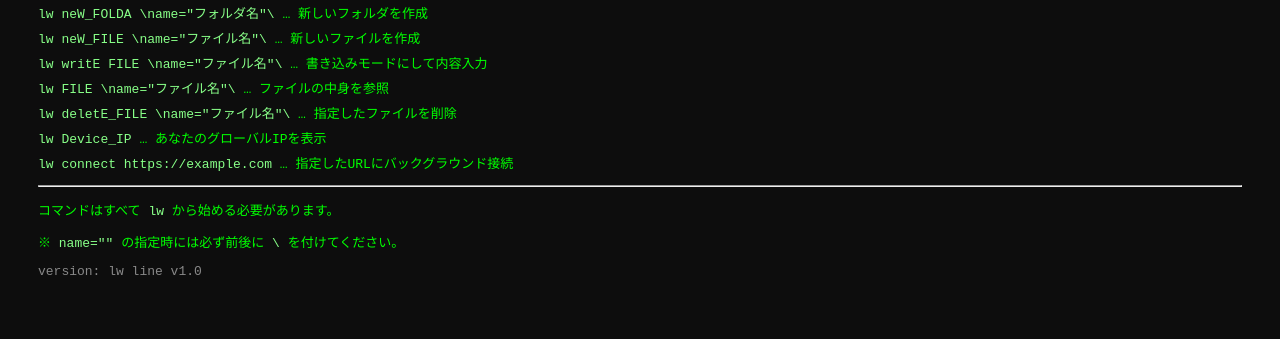
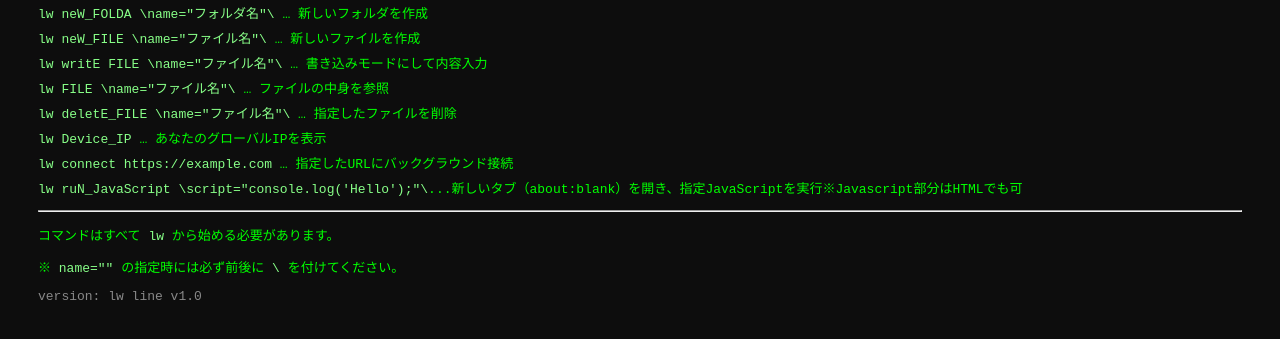
Before and after one commit to hamumeron/lw-line, a plain HTML site: page cmd00.html in a window 1280 px wide. Shown: the part 131-470 px from the top of the page. Drawn offline with Linux system fonts and the light colour scheme.

Commit message:
Update cmd00.html

```diff
--- a/cmd00.html
+++ b/cmd00.html
@@ -27,6 +27,7 @@
     <li><code>lw deletE_FILE \name="ファイル名"\</code> … 指定したファイルを削除</li>
     <li><code>lw Device_IP</code> … あなたのグローバルIPを表示</li>
     <li><code>lw connect https://example.com</code> … 指定したURLにバックグラウンド接続</li>
+    <li><code>lw ruN_JavaScript \script="console.log('Hello');"\</code>...新しいタブ（about:blank）を開き、指定JavaScriptを実行※Javascript部分はHTMLでも可</li>
   </ul>
 
   <hr>
```
